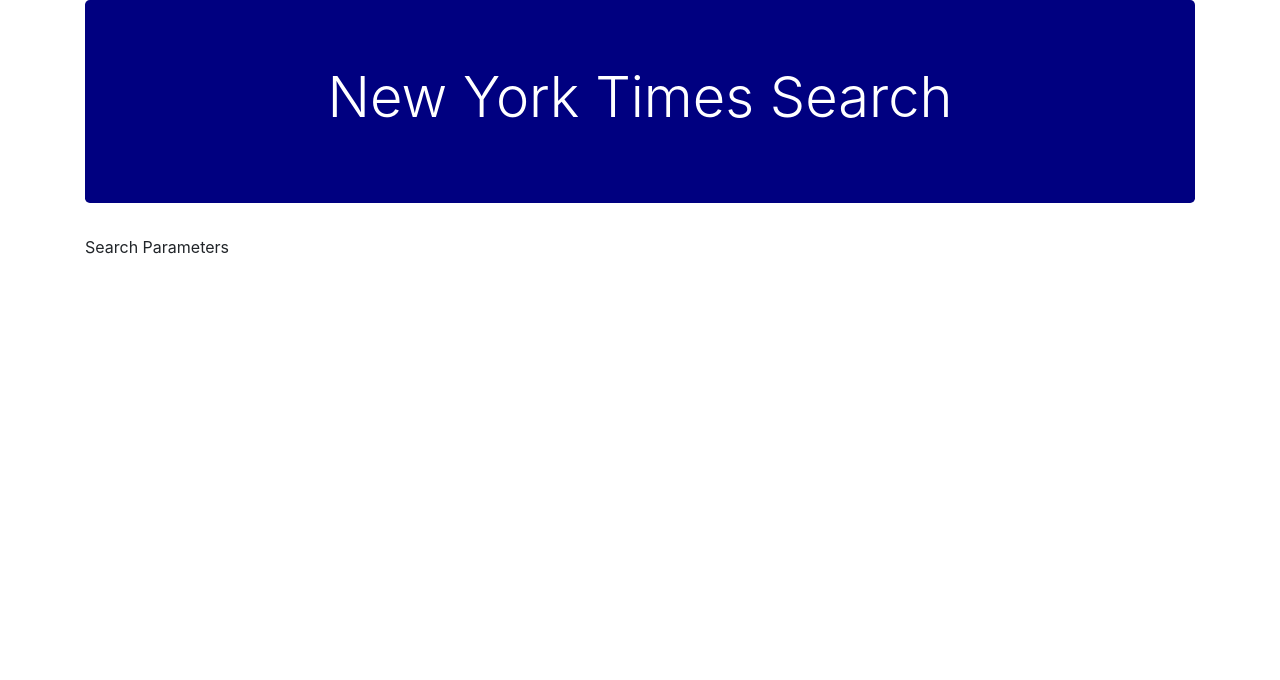
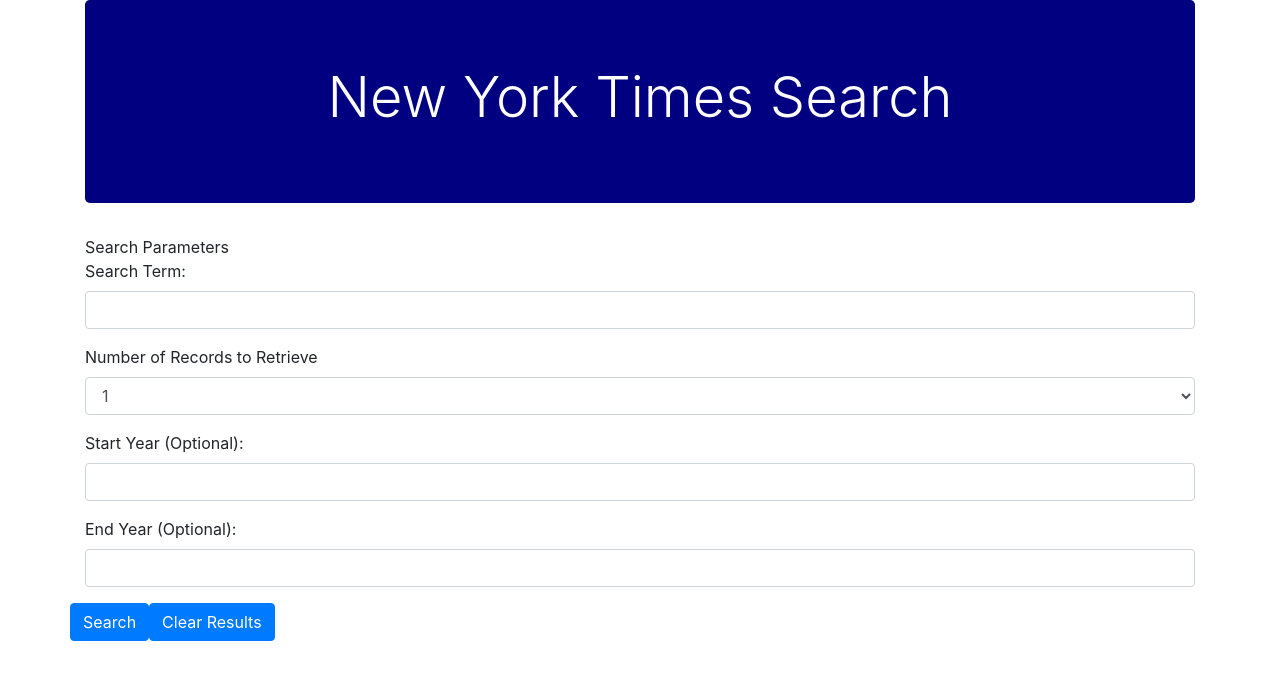
Before and after one commit to tehpunisher456/New-York-Times-thingy, a plain HTML site: page index.html in a window 1280 px wide. Drawn offline with nearby package versions, Linux system fonts and the light colour scheme.

Commit message:
updating html structure

```diff
--- a/index.html
+++ b/index.html
@@ -25,7 +25,45 @@
         <div class="row">
             <div class="col-lg-12">
                 Search Parameters
+
+                <form>
+                    <div class="form-group">
+                      <label for="exampleFormControlInput1">Search Term: </label>
+                      <input type="subject" class="form-control" id="exampleFormControlInput1">
+                    </div>
+                    <div class="form-group">
+                      <label for="exampleFormControlSelect1">Number of Records to Retrieve</label>
+                      <select class="form-control" id="exampleFormControlSelect1">
+                        <option>1</option>
+                        <option>2</option>
+                        <option>3</option>
+                        <option>4</option>
+                        <option>5</option>
+                        <option>6</option>
+                        <option>7</option>
+                        <option>8</option>
+                        <option>9</option>
+                        <option>10</option>
+                      </select>
+                    </div>
+                    <div class="form-group">
+                        <label for="exampleFormControlInput3">Start Year (Optional): </label>
+                        <input type="subject" class="form-control" id="exampleFormControlInput3">
+                      </div>
+                    <div class="form-group">
+                        <label for="exampleFormControlInput4">End Year (Optional): </label>
+                        <input type="subject" class="form-control" id="exampleFormControlInput4">
+                    </div>
+                    <div class="row">
+                        <button type="search" class="btn btn-primary">Search</button>
+                        <button type="clear" class="btn btn-primary">Clear Results</button>
+                    </div>
+
+                  </form>
+
             </div>
+
+
 
         </div>
 
```
